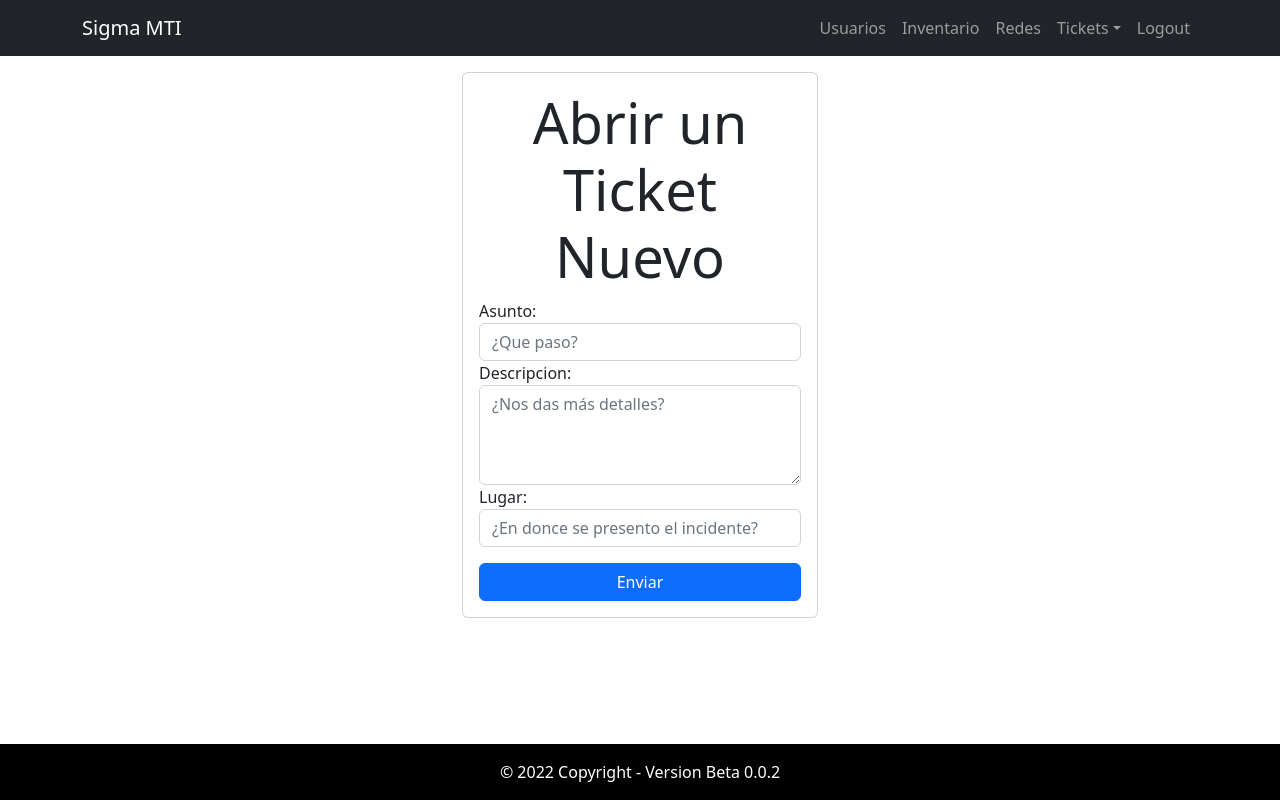
After one commit to ldxsoria/mti, a Django app: page /ticket/create in a window 1280 px wide. The commit adds this page. Run offline with Django 4.2, Linux system fonts and the light colour scheme; the visitor is signed in with stand-in values (Sample User, id 1).

Commit message:
Agregando filtros y opcion para crear ticket

```diff
--- a/mti/settings.py
+++ b/mti/settings.py
@@ -107,7 +107,7 @@ AUTH_PASSWORD_VALIDATORS = [
 
 LANGUAGE_CODE = 'en-us'
 
-TIME_ZONE = 'UTC'
+TIME_ZONE = 'EST'
 
 USE_I18N = True
 
--- /dev/null
+++ b/myapp/forms.py
@@ -0,0 +1,12 @@
+from django import forms
+from .models import Ticket
+
+class TicketForm(forms.ModelForm):
+    class Meta:
+        model = Ticket
+        fields = ['asunto', 'descripcion', 'lugar']
+        widgets = {
+            'asunto': forms.TextInput(attrs={'class': 'form-control', 'placeholder': '¿Que paso?'}),
+            'descripcion': forms.Textarea(attrs={'class': 'form-control','placeholder' : '¿Nos das más detalles?','style':'height: 100px'}),
+            'lugar': forms.TextInput(attrs={'class': 'form-control', 'placeholder': '¿En donce se presento el incidente?'}),
+        }
--- a/myapp/templates/base.html
+++ b/myapp/templates/base.html
@@ -36,15 +36,15 @@
                 <a class="nav-link dropdown-toggle" data-bs-toggle="dropdown" href="#" role="button" aria-expanded="false">Tickets</a>
                 <ul class="dropdown-menu">
                   {% if user.is_staff %}
-                  <li><a class="dropdown-item" href="{# url 'tickets' #}">Pendientes</a></li>
+                  <li><a class="dropdown-item" href="{% url 'tickets' %}">Pendientes</a></li>
                   <li><a class="dropdown-item" href="{# url 'on_progress_tickets' #}">En proceso</a></li>
                   <li><a class="dropdown-item" href="#">Completados</a></li>
                   <li><hr class="dropdown-divider"></li>
                   {% else %}
-                  <li><a class="dropdown-item" href="{# url 'tickets' #}">Mis tickets pendientes</a></li>
+                  <li><a class="dropdown-item" href="{% url 'tickets' %}">Mis tickets pendientes</a></li>
                   <li><hr class="dropdown-divider"></li>
                   {% endif %}
-                  <li><a class="dropdown-item" href="{# url 'create_ticket' #}">Crear uno nuevo</a></li>
+                  <li><a class="dropdown-item" href="{% url 'create_ticket' %}">Crear uno nuevo</a></li>
                 </ul>
               </li>
               <li class="nav-item">
--- /dev/null
+++ b/myapp/templates/tickets/create_ticket.html
@@ -0,0 +1,19 @@
+{% extends 'base.html' %}
+
+{% block content %}
+<main class="container pt-3">
+    <div class="row">
+        <div class="col-md-4 offset-md-4">
+            <form action="/ticket/create" method="POST" class="card card-body">
+                <h1 class="display-4 text-center">Abrir un Ticket Nuevo</h1>
+                <strong>{{error}}</strong>
+                {% csrf_token %}
+                {{form}}
+                <button class="btn btn-primary mt-3">
+                    Enviar
+                </button>
+            </form>
+        </div>
+    </div>
+</main>
+{% endblock %}
--- a/myapp/urls.py
+++ b/myapp/urls.py
@@ -9,4 +9,5 @@ urlpatterns = [
     path('logout/', views.signout, name = 'logout'),
     #URL TICKETS
     path('tickets/', views.tickets, name = 'tickets'),
+    path('ticket/create', views.create_ticket, name = 'create_ticket' ),
     ]
--- a/myapp/views.py
+++ b/myapp/views.py
@@ -4,11 +4,14 @@ from django.contrib.auth.models import User
 from django.contrib.auth.forms import  AuthenticationForm #SIGNIN
 
 #MODELOS
-from .models import Ticket
+from .models import Ticket, Registro
 
 #PROJECTS ROUTES
 from django.contrib.auth import login, logout, authenticate #para crear cookie de inicio de sesion
 from django.contrib.auth.decorators import login_required #MAIN
+
+#MY REQUIREMENTS
+from .forms import TicketForm
 
 # Create your views here.
 def signin(request):
@@ -58,9 +61,35 @@ def tickets(request):
             'title': 'Tickets nuevos'
         })
     else:
-        #tickets = Ticket.objects.filter(user=request.user, estado='Registrado')
-        tickets = Ticket.objects.filter(user=request.user)
+        tickets = Ticket.objects.filter(solicitante_id=request.user.id).exclude(completado=True)
         return render(request, 'tickets/tickets.html', {
             'tickets': tickets,
             'title': 'Mis tickets pendientes'
         })
+
+@login_required
+def create_ticket(request):
+    if request.method == 'GET':
+        return render(request, "tickets/create_ticket.html", {
+            'form': TicketForm
+        })
+    else:
+        try:
+            form = TicketForm(request.POST)
+            #CREO EL TICKET
+            new_ticket = form.save(commit=False)
+            new_ticket.solicitante = request.user
+            new_ticket.save()
+            #AGREGO EL REGISTRO=Registrado AL TICKET
+            new_registro = Registro(responsable=request.user, estado=1, comment_estado='REGISTRO AUTOMATICO')
+            new_registro.save()
+            new_ticket.registo.add(new_registro)
+
+            #------------
+            return redirect('main')
+            #return redirect(f'{new_ticket.id}/progress')
+        except ValueError as e:
+            return render(request, 'tickets/create_ticket.html', {
+                'form': TicketForm,
+                'error': f'Please provide valida data > {e}'
+            })
```
Also changed, not shown: myapp/templates/tickets/tickets.html (+9 -4 lines).
